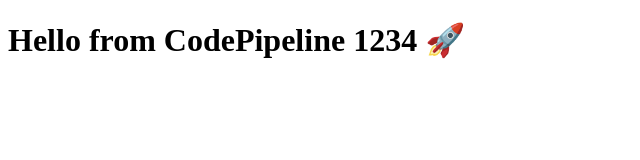
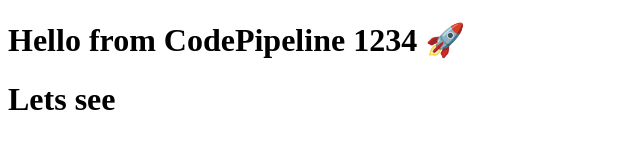
Before and after one commit to shikhar73/mfilter, a website: page hello-pipeline/index.html in a window 1280 px wide. Shown: the whole page, without its empty margins (0-640 px from the left). Drawn offline with Linux system fonts and the light colour scheme.

Commit message:
checking pipeline by bringing changes -2

```diff
--- a/hello-pipeline/index.html
+++ b/hello-pipeline/index.html
@@ -3,5 +3,6 @@
   <head><title>Hello Pipeline</title></head>
   <body>
     <h1>Hello from CodePipeline 1234 🚀</h1>
+    <h1>Lets see</h1>
   </body>
 </html>
```
